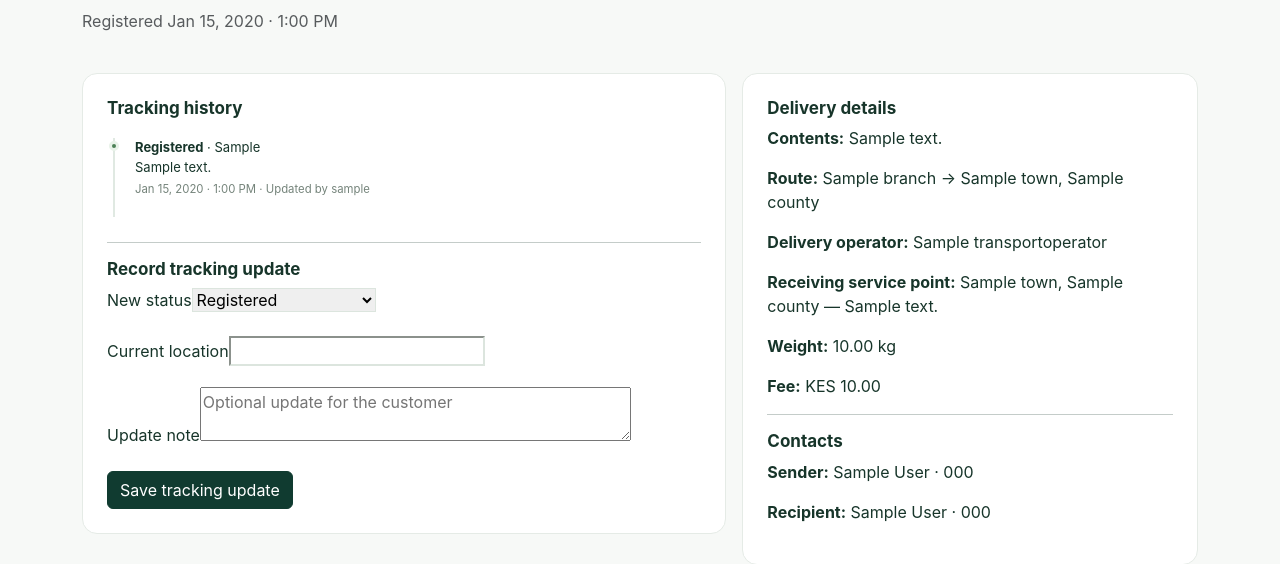
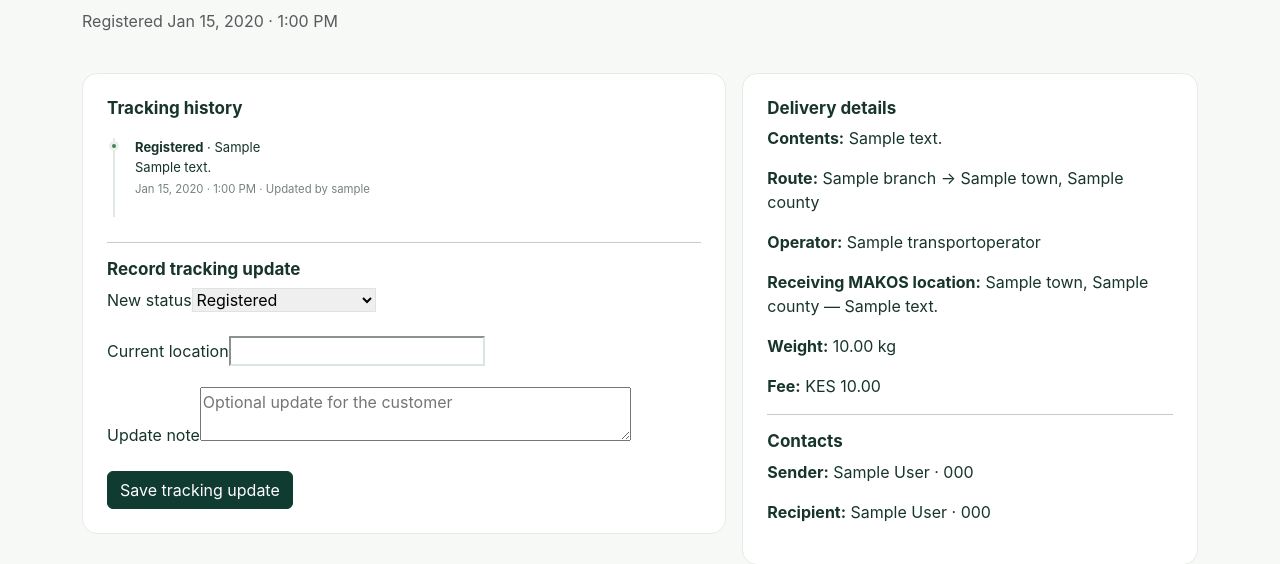
Before and after one commit to kasenge9/parcel-management-system, a Django app: page /parcels/1/ in a window 1280 px wide; the page is wider, and only the part inside the window is pictured. Shown: the part 261-825 px from the top of that part. Run offline with Django 5.2, Linux system fonts and the light colour scheme; a user stored in the database is signed in; tables that the repository leaves empty hold one stand-in row (values such as "Sample post").

Commit message:
Align parcel operations with MAKOS-only model

```diff
--- a/templates/operations/parcel_detail.html
+++ b/templates/operations/parcel_detail.html
@@ -12,5 +12,5 @@
 <div class="mb-3"><label class="form-label" for="{{ tracking_form.location.id_for_label }}">Current location</label>{{ tracking_form.location }}</div>
 <div class="mb-3"><label class="form-label" for="{{ tracking_form.note.id_for_label }}">Update note</label>{{ tracking_form.note }}</div>
 <button class="btn btn-dark">Save tracking update</button></form>{% endif %}
-</section></div><div class="col-lg-5"><section class="panel"><h2>Delivery details</h2><p><b>Contents:</b> {{ parcel.description }}</p><p><b>Route:</b> {{ parcel.origin.name }} → {{ parcel.destination_town|default:parcel.destination|default:"Destination not set" }}</p><p><b>Delivery operator:</b> {% if parcel.operator_route %}{{ parcel.operator_route.operator.name }}{% elif parcel.operator_service_point %}{{ parcel.operator_service_point.operator.name }}{% else %}<span class="text-warning">Awaiting route assignment</span>{% endif %}</p><p><b>Receiving service point:</b> {% if parcel.operator_service_point %}{{ parcel.operator_service_point.town }}{% if parcel.operator_service_point.address %} — {{ parcel.operator_service_point.address }}{% endif %}{% else %}Not assigned{% endif %}</p><p><b>Weight:</b> {{ parcel.weight_kg }} kg</p><p><b>Fee:</b> KES {{ parcel.delivery_fee }}</p><hr><h2>Contacts</h2><p><b>Sender:</b> {{ parcel.sender.full_name }} · {{ parcel.sender.phone }}</p><p><b>Recipient:</b> {{ parcel.recipient.full_name }} · {{ parcel.recipient.phone }}</p></section></div></div>
+</section></div><div class="col-lg-5"><section class="panel"><h2>Delivery details</h2><p><b>Contents:</b> {{ parcel.description }}</p><p><b>Route:</b> {{ parcel.origin.name }} → {{ parcel.destination_town|default:parcel.destination|default:"Destination not set" }}</p><p><b>Operator:</b> {% if parcel.operator_route %}{{ parcel.operator_route.operator.name }}{% elif parcel.operator_service_point %}{{ parcel.operator_service_point.operator.name }}{% else %}<span class="text-warning">Awaiting route assignment</span>{% endif %}</p><p><b>Receiving MAKOS location:</b> {% if parcel.operator_service_point %}{{ parcel.operator_service_point.town }}{% if parcel.operator_service_point.address %} — {{ parcel.operator_service_point.address }}{% endif %}{% else %}Not assigned{% endif %}</p><p><b>Weight:</b> {{ parcel.weight_kg }} kg</p><p><b>Fee:</b> KES {{ parcel.delivery_fee }}</p><hr><h2>Contacts</h2><p><b>Sender:</b> {{ parcel.sender.full_name }} · {{ parcel.sender.phone }}</p><p><b>Recipient:</b> {{ parcel.recipient.full_name }} · {{ parcel.recipient.phone }}</p></section></div></div>
 </div></main>{% endblock %}
```
